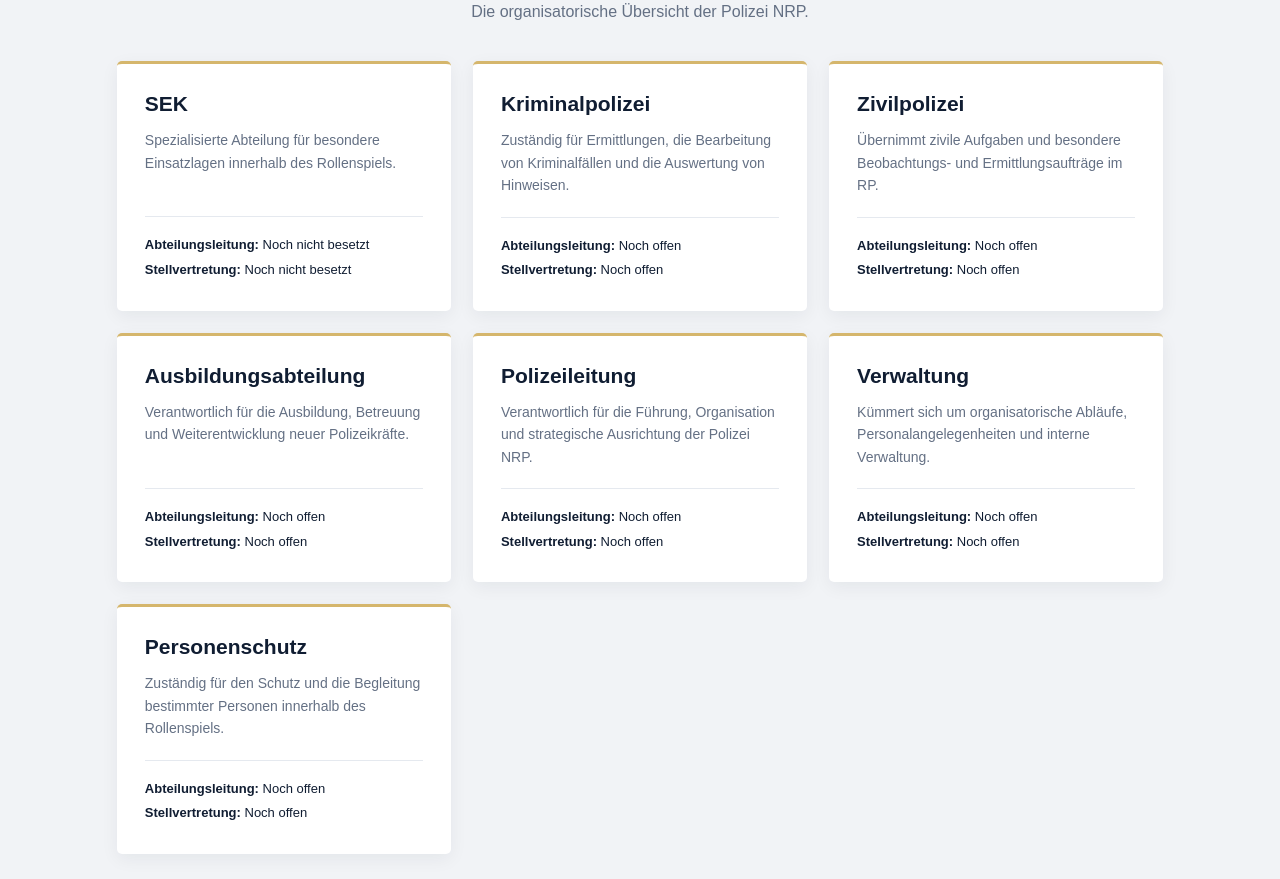
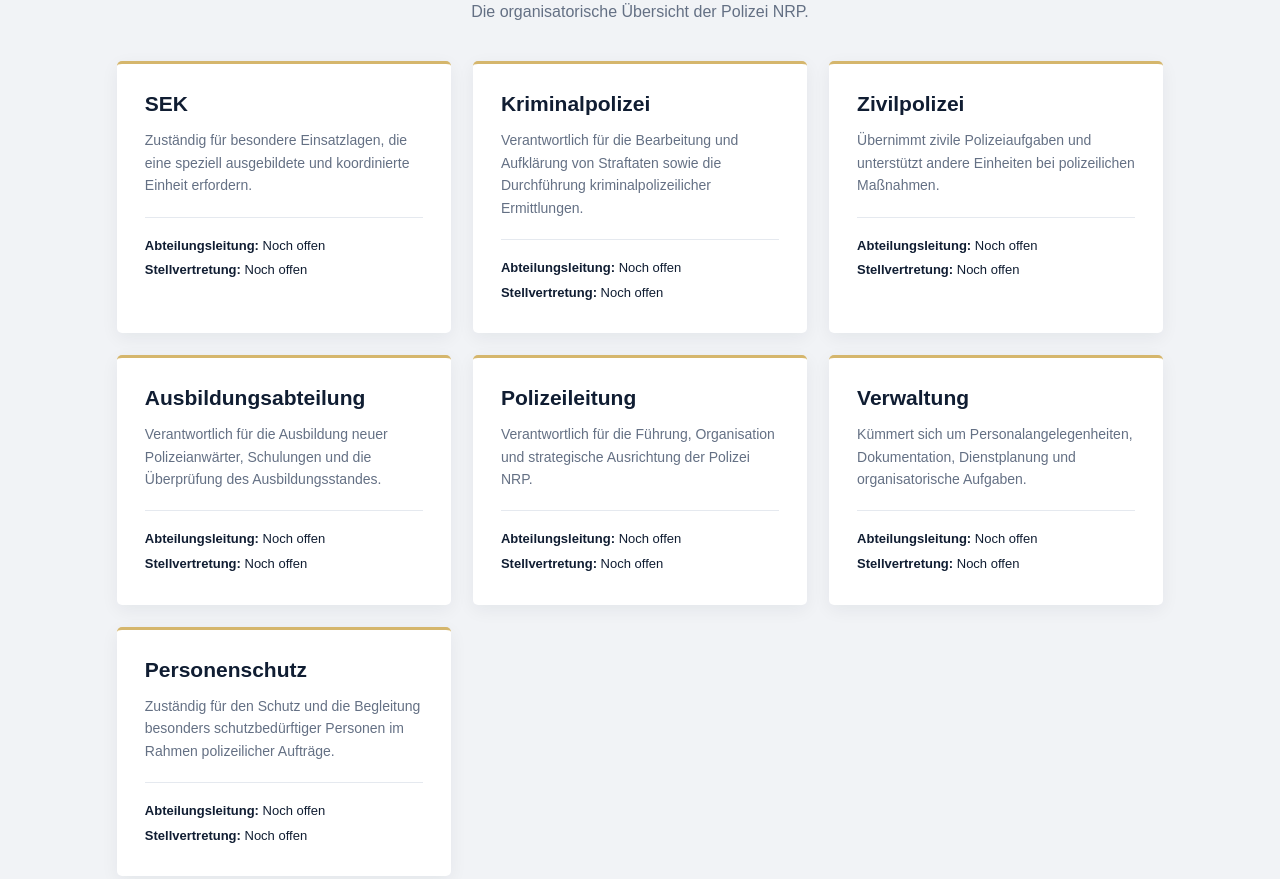
Before and after one commit to fynnz2011-byte/polizei-nrp, a plain HTML site: page organisation.html in a window 1280 px wide. Shown: the part 551-1430 px from the top of the page. Drawn offline with Linux system fonts and the light colour scheme.

Commit message:
Update organisation.html

```diff
--- a/organisation.html
+++ b/organisation.html
@@ -247,23 +247,25 @@
 
     <div class="departments">
 
+
 <article class="department">
     <h3>SEK</h3>
     <p>
-                Spezialisierte Abteilung für besondere Einsatzlagen
-                innerhalb des Rollenspiels.
+        Zuständig für besondere Einsatzlagen, die eine speziell
+        ausgebildete und koordinierte Einheit erfordern.
     </p>
     <div class="leader">
-                <strong>Abteilungsleitung:</strong> Noch nicht besetzt<br>
-                <strong>Stellvertretung:</strong> Noch nicht besetzt
+        <strong>Abteilungsleitung:</strong> Noch offen<br>
+        <strong>Stellvertretung:</strong> Noch offen
     </div>
 </article>
 
 <article class="department">
     <h3>Kriminalpolizei</h3>
     <p>
-                Zuständig für Ermittlungen, die Bearbeitung von
-                Kriminalfällen und die Auswertung von Hinweisen.
+        Verantwortlich für die Bearbeitung und Aufklärung von
+        Straftaten sowie die Durchführung kriminalpolizeilicher
+        Ermittlungen.
     </p>
     <div class="leader">
         <strong>Abteilungsleitung:</strong> Noch offen<br>
@@ -274,8 +276,8 @@
 <article class="department">
     <h3>Zivilpolizei</h3>
     <p>
-                Übernimmt zivile Aufgaben und besondere
-                Beobachtungs- und Ermittlungsaufträge im RP.
+        Übernimmt zivile Polizeiaufgaben und unterstützt andere
+        Einheiten bei polizeilichen Maßnahmen.
     </p>
     <div class="leader">
         <strong>Abteilungsleitung:</strong> Noch offen<br>
@@ -286,8 +288,8 @@
 <article class="department">
     <h3>Ausbildungsabteilung</h3>
     <p>
-                Verantwortlich für die Ausbildung, Betreuung
-                und Weiterentwicklung neuer Polizeikräfte.
+        Verantwortlich für die Ausbildung neuer Polizeianwärter,
+        Schulungen und die Überprüfung des Ausbildungsstandes.
     </p>
     <div class="leader">
         <strong>Abteilungsleitung:</strong> Noch offen<br>
@@ -298,8 +300,8 @@
 <article class="department">
     <h3>Polizeileitung</h3>
     <p>
-                Verantwortlich für die Führung, Organisation
-                und strategische Ausrichtung der Polizei NRP.
+        Verantwortlich für die Führung, Organisation und
+        strategische Ausrichtung der Polizei NRP.
     </p>
     <div class="leader">
         <strong>Abteilungsleitung:</strong> Noch offen<br>
@@ -310,8 +312,8 @@
 <article class="department">
     <h3>Verwaltung</h3>
     <p>
-                Kümmert sich um organisatorische Abläufe,
-                Personalangelegenheiten und interne Verwaltung.
+        Kümmert sich um Personalangelegenheiten, Dokumentation,
+        Dienstplanung und organisatorische Aufgaben.
     </p>
     <div class="leader">
         <strong>Abteilungsleitung:</strong> Noch offen<br>
@@ -322,12 +324,14 @@
 <article class="department">
     <h3>Personenschutz</h3>
     <p>
-                Zuständig für den Schutz und die Begleitung
-                bestimmter Personen innerhalb des Rollenspiels.
+        Zuständig für den Schutz und die Begleitung besonders
+        schutzbedürftiger Personen im Rahmen polizeilicher Aufträge.
     </p>
     <div class="leader">
         <strong>Abteilungsleitung:</strong> Noch offen<br>
         <strong>Stellvertretung:</strong> Noch offen
+    </div>
+</article>
             </div>
         </article>
 
```
Lines whose indentation alone changed are shown as unchanged.
